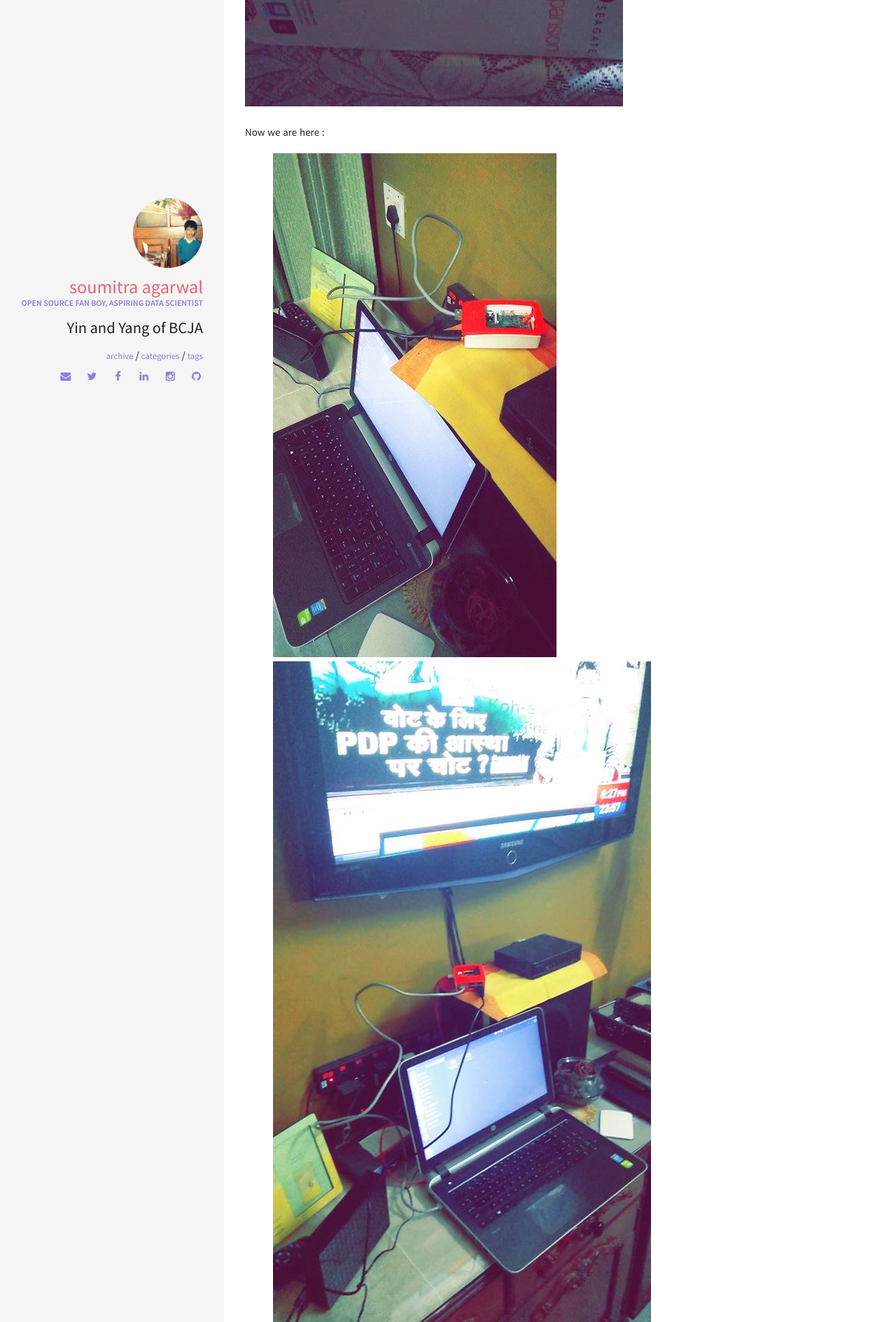
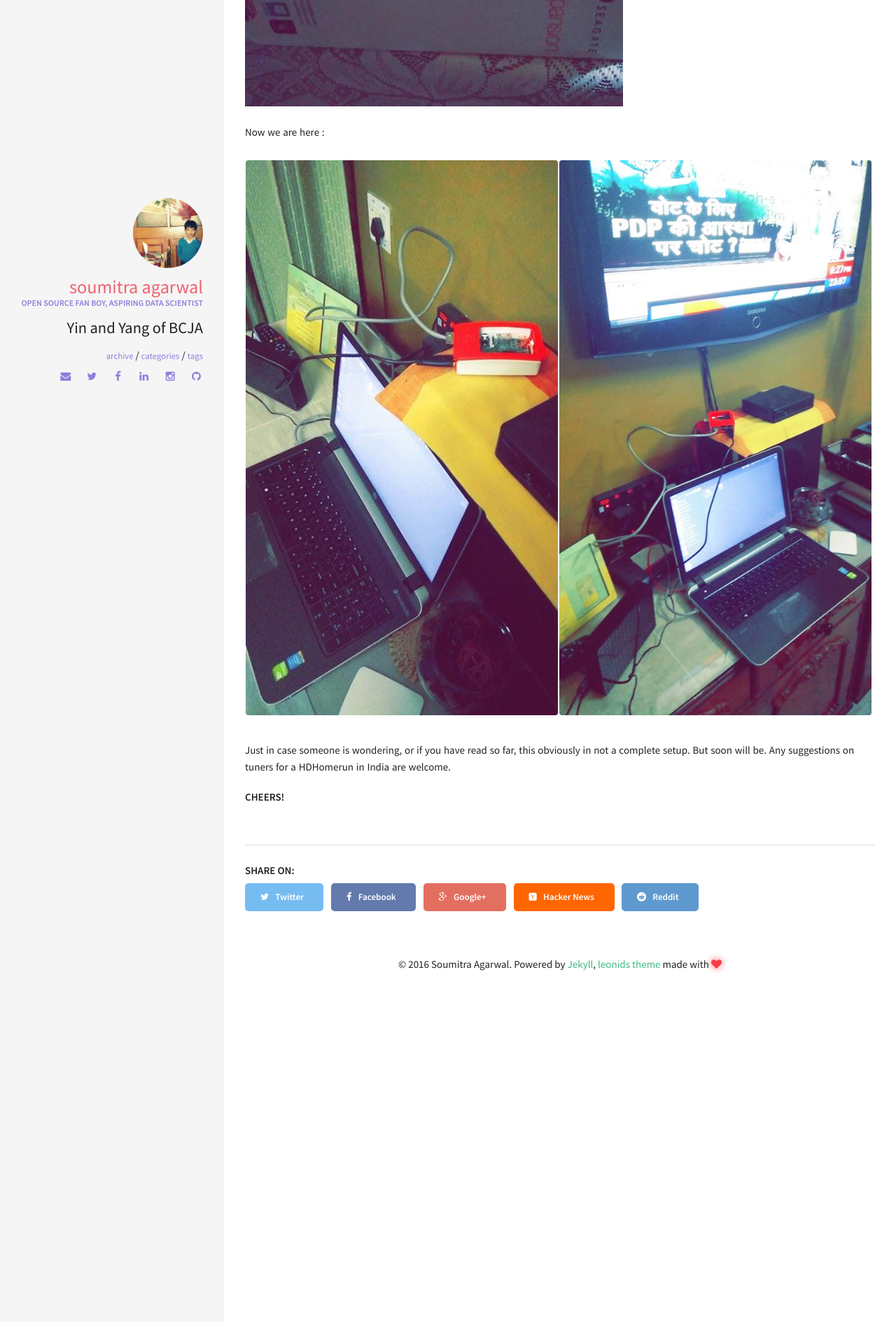
Before and after one commit to RedHenLab/BlendedJointAttention, a Jekyll site: the page built from _posts/2016-05-19-Community-bonding(Second).md, in a window 1280 px wide. Shown: the part 1392-3281 px from the top of the page at 70% size. Built offline with Jekyll 4.4.1, drawn with Linux system fonts in a browser that asks for light colours.

Commit message:
Add figure

```diff
--- a/_sass/pages/_post.scss
+++ b/_sass/pages/_post.scss
@@ -54,6 +54,43 @@ section.post {
 	}
 }
 
+
+figure {
+  margin: 0;
+  padding-top: 10px;
+  padding-bottom: 10px;
+  @include clearfix();
+  img {
+    margin-bottom: 10px;
+    @include rounded(4px);
+  }
+  &.half {
+    @media only screen and (min-width: 62.5em) {
+      img {
+        width: calc(50% - 4px);
+        float: left;
+        margin-left: 1px;
+        margin-right: 1px;
+      }
+      figcaption {
+        clear: left;
+      }
+    }
+  }
+  &.third {
+    @media only screen and (min-width: 62.5em) {
+      img {
+        width: calc(33.3% - 6px);
+        float: left;
+        margin-left: 1px;
+        margin-right: 1px;
+      }
+      figcaption {
+        clear: left;
+      }
+    }
+  }
+}
 // Post meta
 .post-meta {
   font-size: 13px;
```
